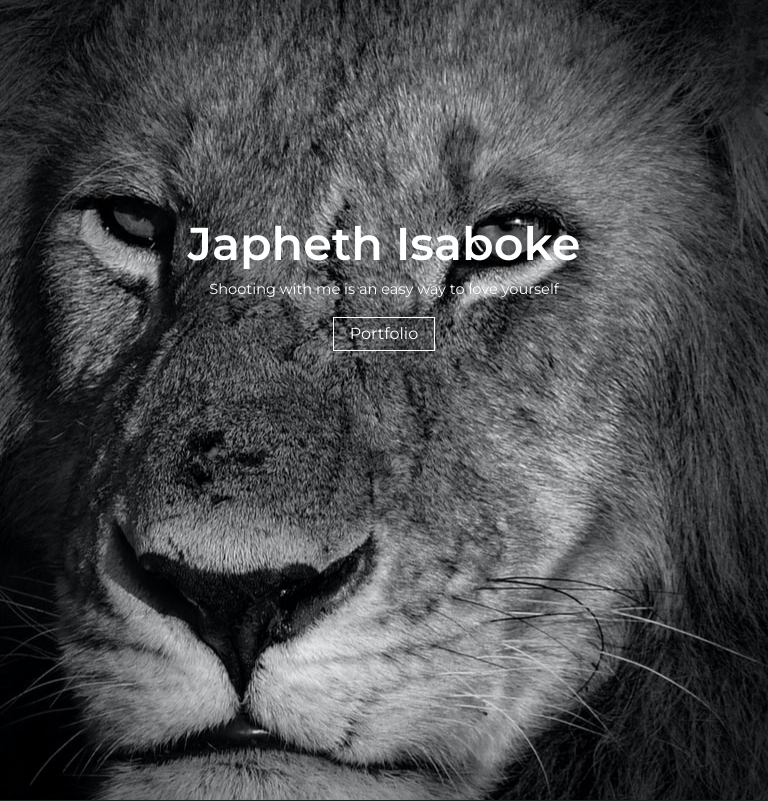
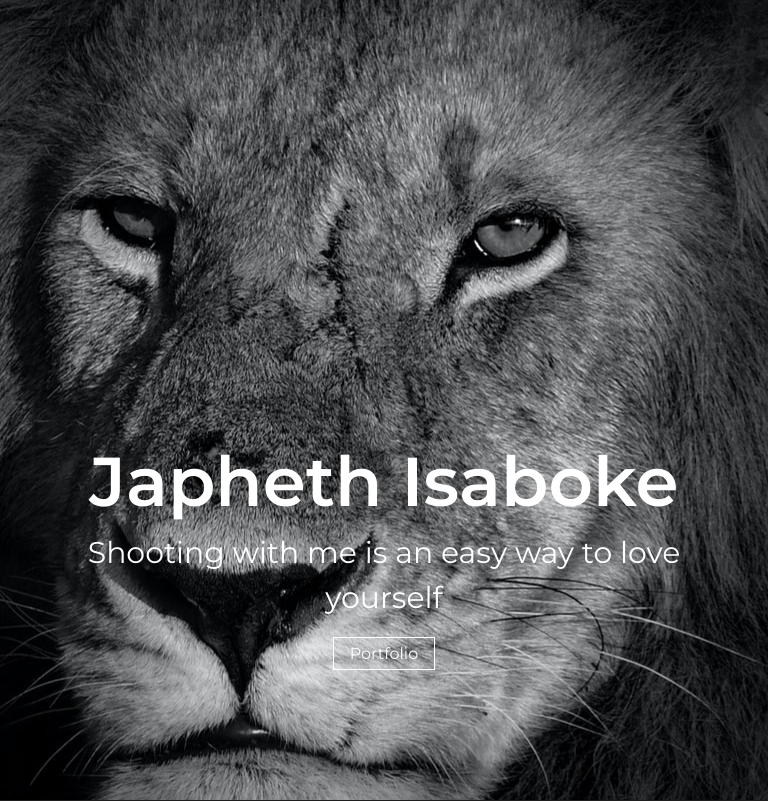
Before and after one commit to JoyChristine/myphotos, a Django app: page / in a window 768 px wide. Shown: the top 801 px of the page. Run offline with Django 4.2, Linux system fonts and the light colour scheme.

```diff
--- a/static/css/styles.css
+++ b/static/css/styles.css
@@ -21,7 +21,7 @@
   color: rgb(255, 255, 255) !important;
 }
 #header{
-    margin:10rem;
+    padding:8%;
     font-family: Montserrat;
     color: rgb(255, 255, 255) !important;
 
@@ -44,23 +44,23 @@
     background:none;
     padding:.5vw 2vw .5vw 2vw;
 }
-@media (min-width: 450px) and (max-width: 768px) {
+@media (min-width: 50px) and (max-width: 768px) {
 
     #header{
-        margin:10rem;
+        padding-top:50%;
         font-family: Montserrat;
 
     }
-    #header .center{
+    /* #header .center{
         text-align: center;
-    }
+    } */
     #header h1{
         font-family: Montserrat;
         font-weight: 600;
-        font-size:6vw;
+        font-size:9vw;
     }
     #header p{
-        font-size:1.9vw;
+        font-size:3.9vw;
     }
     #portfolio{
         border:1px solid #fff;
```
